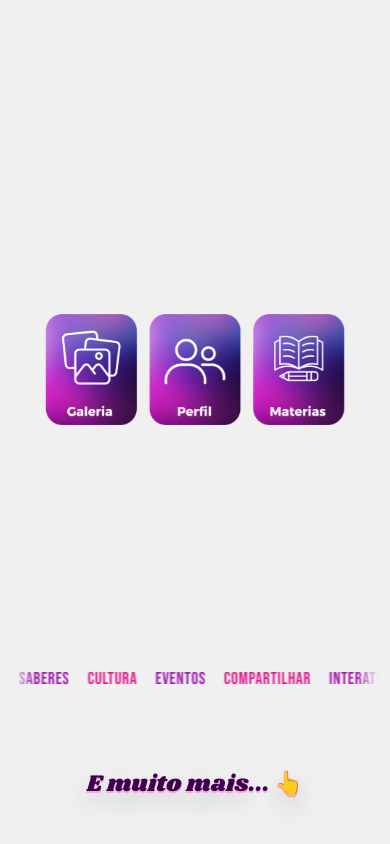
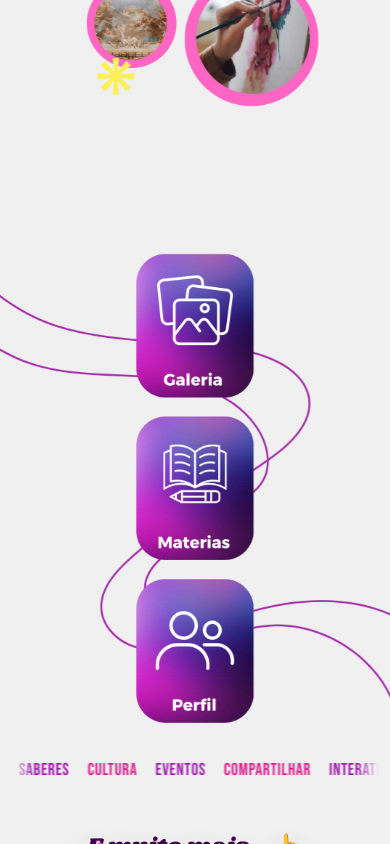
Before and after one commit to isanaraplataformaweb/ISANARA, a plain HTML site: page index.html in a window 390 px wide. Shown: the part 1156-2000 px from the top of the page. Drawn offline with nearby package versions, Linux system fonts and the light colour scheme.

Commit message:
Usa imagens verticais 4, 5 e 6 no mobile da home

```diff
--- a/index.html
+++ b/index.html
@@ -154,19 +154,18 @@
   }
 
   @media (max-width: 768px) {
-    /* Slides verticais: usam os arquivos "-mobile.png" do <picture> */
+    /* Slides verticais: usam 4.png, 5.png e 6.png do <picture> */
     .slide {
       height: auto;
       min-height: 0;
       aspect-ratio: 9 / 16;
     }
 
-    /* Ao trocar pelas imagens finais, ajuste também os hotspots .area--galeria,
-       .area--perfil e .area--materias para os novos lugares dos cards. */
-
+    /* Slide 1 — "Comece já" abaixo da tagline do 4.png */
     .hero-cta-wrap {
+      top: 63%;
+      bottom: auto;
       left: 50%;
-      bottom: 12%;
       transform: translateX(-50%);
     }
 
@@ -175,8 +174,23 @@
       font-size: 1rem;
     }
 
+    /* Slide 3 — cards empilhados no 6.png: Galeria, Matérias e Perfil */
+    .area--galeria,
+    .area--perfil,
+    .area--materias {
+      top: auto;
+      left: 35%;
+      width: 30%;
+      height: 20.5%;
+    }
+
+    .area--galeria { top: 3.6%; }
+    .area--materias { top: 26.9%; }
+    .area--perfil { top: 50.2%; }
+
+    /* Faixa e "E muito mais..." no espaço livre abaixo dos cards */
     .marquee-wrap {
-      top: 63%;
+      top: 76%;
       width: 94%;
       padding: 4px 0;
       -webkit-mask-image: linear-gradient(90deg, transparent, #000 6%, #000 94%, transparent);
@@ -190,7 +204,7 @@
     }
 
     .btn-mais {
-      top: 78%;
+      top: 87%;
       font-size: clamp(1.3rem, 6vw, 2rem);
       gap: 6px;
     }
@@ -288,9 +302,8 @@
         <section id="inicio" class="slide slide--1" aria-labelledby="slide-1-titulo">
             <h1 id="slide-1-titulo" class="visually-hidden">ISANARA — onde a arte te alcança. Arte em Mossoró.</h1>
 
-            <!-- Troque os "-mobile.png" pelos layouts verticais definitivos quando estiverem prontos -->
             <picture>
-                <source media="(max-width: 768px)" srcset="assets/design/1-mobile.png">
+                <source media="(max-width: 768px)" srcset="assets/design/img/4.png">
                 <img class="slide__imagem" src="assets/design/1.png" alt="ISANARA — onde a arte te alcança. Arte em Mossoró.">
             </picture>
 
@@ -304,7 +317,7 @@
             <h2 id="slide-2-titulo" class="visually-hidden">Para a comunidade artística de Mossoró — vem pra inovar, vem pra te ajudar.</h2>
 
             <picture>
-                <source media="(max-width: 768px)" srcset="assets/design/2-mobile.png">
+                <source media="(max-width: 768px)" srcset="assets/design/img/5.png">
                 <img class="slide__imagem" src="assets/design/2.png" alt="Para a comunidade artística de Mossoró — ISANARA. Vem pra inovar, vem pra te ajudar.">
             </picture>
 
@@ -321,7 +334,7 @@
             <h2 id="slide-3-titulo" class="visually-hidden">Explore a Galeria, o Perfil e as Matérias — e muito mais.</h2>
 
             <picture>
-                <source media="(max-width: 768px)" srcset="assets/design/3-mobile.png">
+                <source media="(max-width: 768px)" srcset="assets/design/img/6.png">
                 <img class="slide__imagem" src="assets/design/3.png" alt="Cartões de Galeria, Perfil e Matérias">
             </picture>
 
```
Also changed, not shown: assets/design/1-mobile.png (deleted), assets/design/2-mobile.png (deleted), assets/design/3-mobile.png (deleted), assets/design/img/4.png (added), assets/design/img/5.png (added), assets/design/img/6.png (added).
